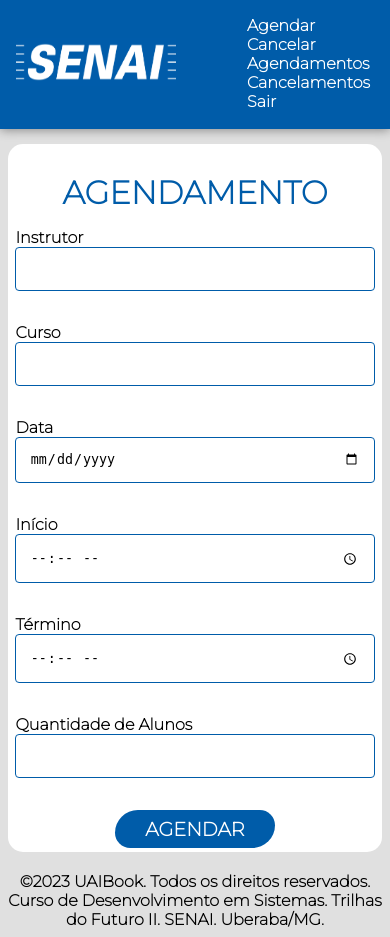
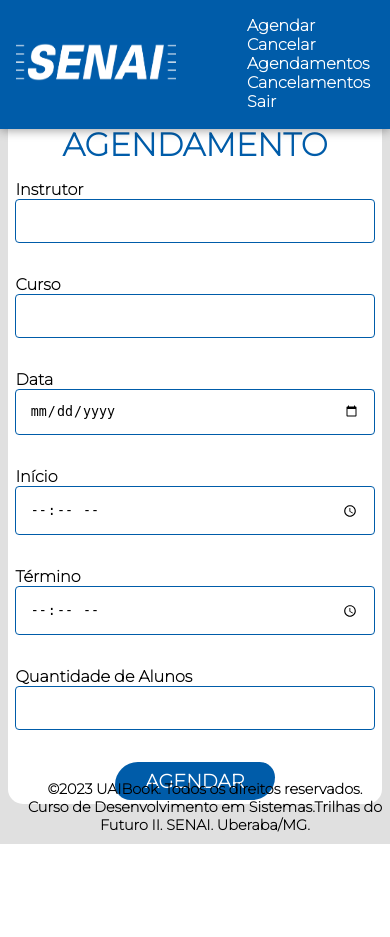
Before and after one commit to LYuri26/Senai-Software, a PHP site: page /Agendar.php in a window 390 px wide. After the commit the page ends 844 px from the top, so only its background shows below. Run offline with PHP 8.4, Linux system fonts and the light colour scheme.

Commit message:
Mudanças Rodapé
Alterações do rodapé.

```diff
--- a/Agendar.php
+++ b/Agendar.php
@@ -182,11 +182,38 @@ $_SESSION['login_message'] = 'Para cancelar um agendamento, por favor, faça log
     <script src="./config/assets/js/destruirSessao.js"></script>
     <!--<script src="./config/assets/js/default.js"></script>-->
 </body>
-<footer>
-    <div class="rodape">
-        <p>&copy;2023 UAIBook. Todos os direitos reservados.</p>
-        <p>Curso de Desenvolvimento em Sistemas. Trilhas do Futuro II. SENAI. Uberaba/MG.</p>
+<!DOCTYPE html>
+<html lang="pt-br">
+
+<head>
+    <!-- cabeçalho omitido por brevidade -->
+    <style>
+        footer {
+            position: fixed;
+            left: 0;
+            bottom: 0;
+            width: 100%;
+            padding: 10px;
+            text-align: center;
+        }
+    </style>
+</head>
+
+<body>
+    <div id="app">
+        <!-- formulário omitido por brevidade -->
     </div>
-</footer>
+
+    <footer>
+        <div class="rodape">
+            <p>&copy;2023 UAIBook. Todos os direitos reservados.</p>
+            <p>Curso de Desenvolvimento em Sistemas.Trilhas do Futuro II. SENAI. Uberaba/MG.</p>
+        </div>
+    </footer>
+
+    <script>
+        // scripts omitidos por brevidade
+    </script>
+</body>
 
 </html>
--- a/config/assets/estilos/agendar.css
+++ b/config/assets/estilos/agendar.css
@@ -63,9 +63,20 @@
 
     body {
         background-color: #e0e0e0;
-        font-family: 'Montserrat', sans-serif;
-        margin-top: 9rem;
+        margin-top: 6rem;
     }
+
+    .rodape p {
+        text-align: center;
+        white-space: pre-line;
+        color:rgb(0, 0, 0);
+        padding-top: 20px;
+        margin-top: 50rem;
+        margin-bottom: 10px;
+        font-size: 0.9rem;
+    }
+
+
 
 }
 
@@ -148,7 +159,6 @@ input[type="submit"]:hover {
 }
 
 footer p {
-    font-family: 'Montserrat', sans-serif;
     padding-bottom: 0rem;
     bottom: 0;
     text-align: center;
@@ -160,7 +170,6 @@ footer p {
 }
 
 .rodape p {
-    font-family: 'Montserrat', sans-serif;
     text-align: center;
     white-space: pre-line;
     padding-top: 15rem;
```
Also changed, not shown: Cancelar.php (+28 -6 lines), Menu.php (+27 -2 lines), cadastro.html (+33 -5 lines), login.html (+33 -6 lines).
